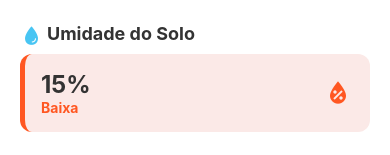
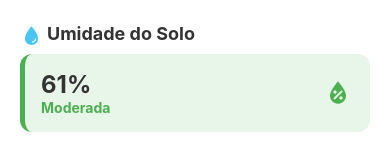
Before and after one commit to luiscarlosedu/irriga-facil, a React Native app in the folder mobile/: screen /Dashboard in a window 390 px wide. Shown: the part 626-781 px from the top of the page. Built offline with nearby package versions, Linux system fonts and the light colour scheme; no server answers.

Commit message:
fix: leitura-sensor

```diff
--- a/mobile/src/pages/Dashboard/OverView/index.tsx
+++ b/mobile/src/pages/Dashboard/OverView/index.tsx
@@ -7,7 +7,7 @@ const calcularUmidade = (valor: number): number => {
 };
 
 export default function OverView() {
-    const leituraSensor = 870;
+    const leituraSensor = 400;
     const umidade = calcularUmidade(leituraSensor);
 
     const bombaLigada = false;
```
